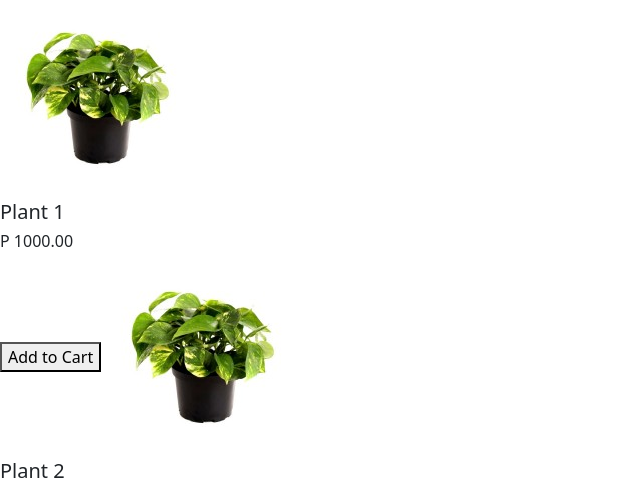
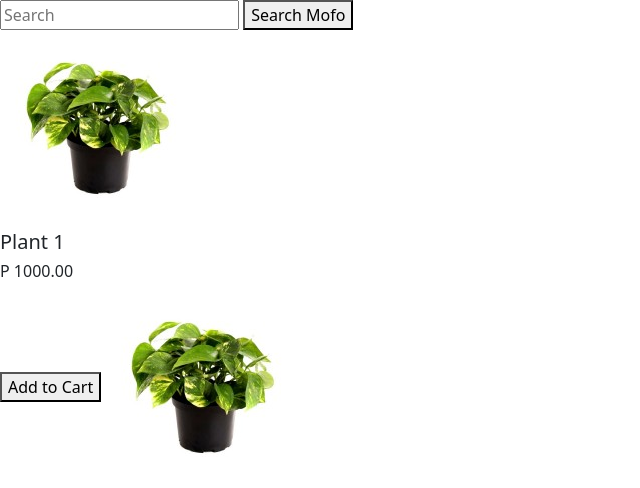
Before and after one commit to joackinsantos/CMSC121_MP_WebApplication, a Django app: page /shop/ in a window 1280 px wide. Shown: the part 78-566 px from the top of the page, without its empty margins (0-640 px from the left). Run offline with Django 3.2, Linux system fonts and the light colour scheme; data comes from the database, SQL or seed files in the repository; both versions use the stored data as it was after the commit; some libraries are stand-ins or nearby versions.

Commit message:
Commit no design

```diff
--- a/CMSC_121_planter/planter/templates/planter/shop.html
+++ b/CMSC_121_planter/planter/templates/planter/shop.html
@@ -33,6 +33,11 @@
 </nav>
 
 <!--TEMPORARY PRODUCTS-->
+<form>
+    <input name="q" type="text" placeholder="Search">
+    <button type="submit">Search Mofo</button>
+</form>
+
 <div>
     {% for product in products %}
         <img src="{{product.imageURL}}">
```
Also changed, not shown: CMSC_121_planter/db.sqlite3.
